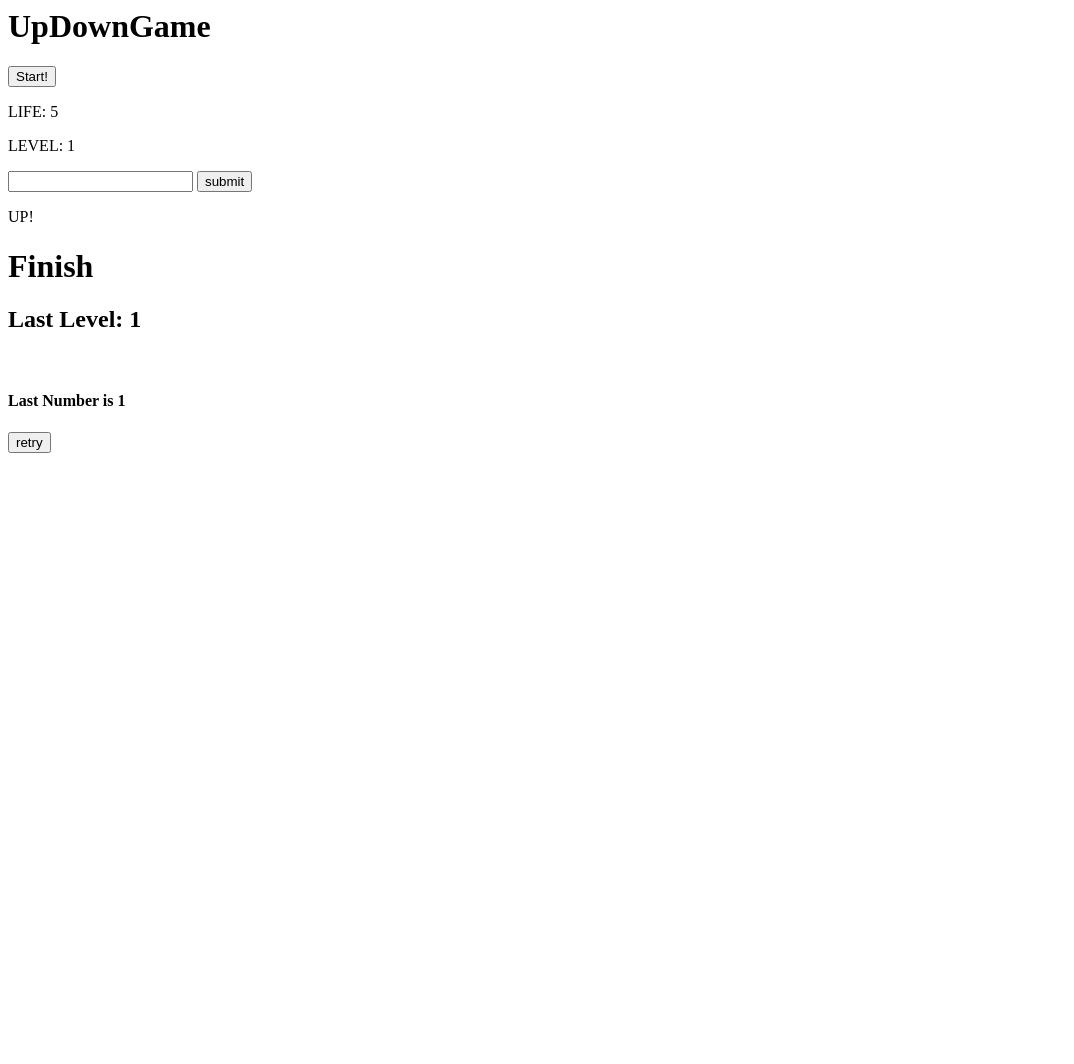
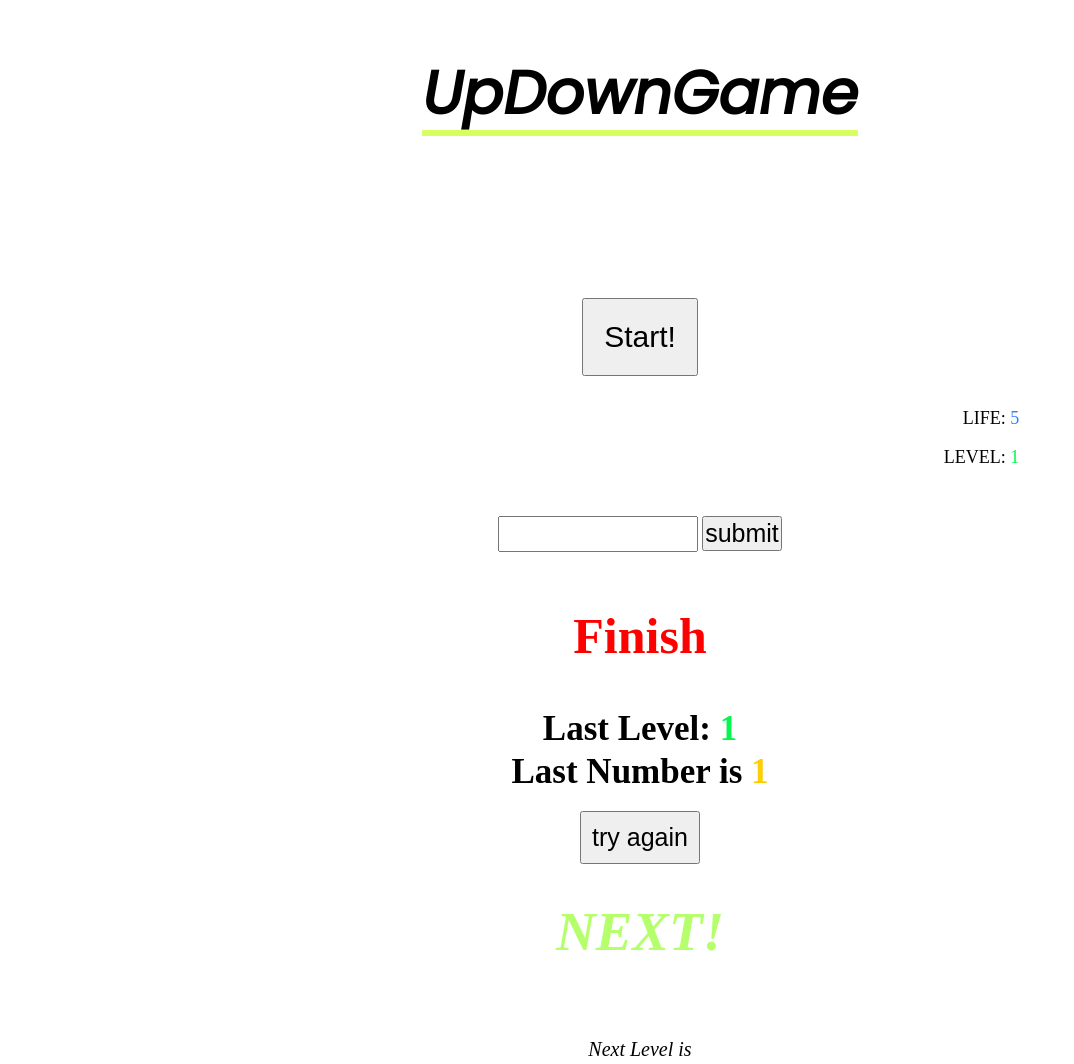
Before and after one commit to sky-min/UpDownGame-web, a plain HTML site: page index.html in a window 1280 px wide. Shown: the whole page, without its empty margins (0-1074 px from the left). Before the commit the page ends 800 px from the top, so only its background shows below. Drawn offline with Linux system fonts and the light colour scheme.

Commit message:
Update index.html

```diff
--- a/index.html
+++ b/index.html
@@ -3,29 +3,42 @@
 	<meta charset="utf-8" />
 	<title>UpDownGame</title>
 	<meta name="viewport" content="width=device-width, user-scalable=no"/>
+	<link href="./css/style.css" rel="stylesheet">
 </head>
 <body>
 	<div class="title">
-		<h1 id="T">UpDownGame</h1>
+		<h1 id="title">UpDownGame</h1>
 	</div>
+
 	<div class="start">
-		<input type="button" id="Start" value="Start!"/>
+		<input type="button" id="start" value="Start!"/>
 	</div>
+
 	<div class="play">
-		<p id="life">LIFE: <span id="lfp">5</span></p>
-		<p id="level">LEVEL: <span id="lvp">1</span></p>
-		<form action="">
-			<input type="number" id="input" maxlength="4"/>
-			<button id="submit">submit</button>
+		<div class="score">
+			<p id="life">LIFE: <span id="lfp" class="life">5</span></p>
+			<p id="level">LEVEL: <span id="lvp" class="level">1</span></p>
+		</div>
+		<form id="submit">
+			<input type="number" id="numInput"/>
+			<button type="submit">submit</button>
 		</form>
-		<p id=updownmsg>UP!</p>
+		<p id="hint"></p>
 	</div>
+
 	<div class="result">
-		<h1>Finish</h1>
-		<h2>Last Level: <span>1</span></h2>
+		<h2>Finish</h2>
 		<br />
-		<h4>Last Number is <span id="last_number">1</span></h4>
-		<input type="button"  id="restart" value="retry" />
+		<h3>Last Level: <span id="last_lv" class="level">1</span></h3>
+		<h3>Last Number is <span id="last_num">1</span></h3>
+		<input type="button"  id="restart" value="try again" />
 	</div>
+
+	<div class="next">
+		<h1>NEXT!</h1>
+		<br />
+		<p>Next Level is <span id="nextlv" class="level"></span></p>
+	</div>
+	<script src="./script/Updown.js" charset="utf-8"></script>
 </body>
 </html>
```
